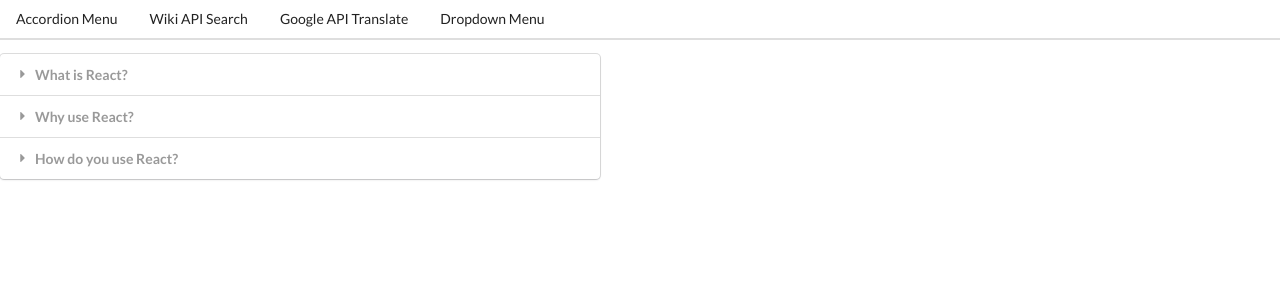
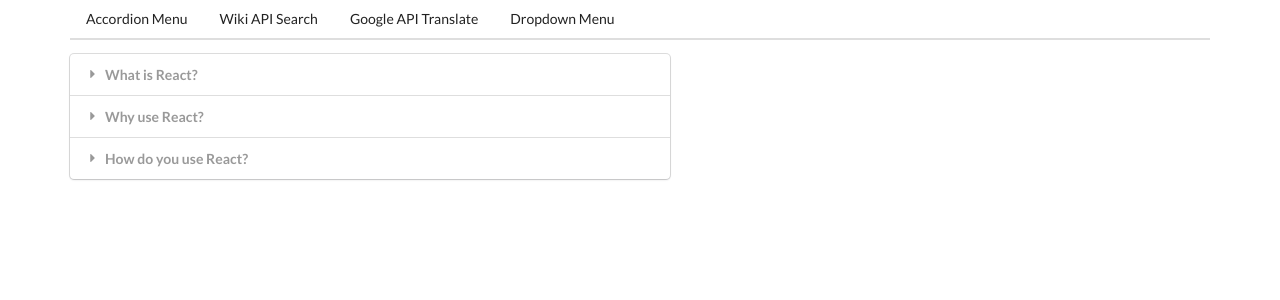
Before and after one commit to colin-schmidt/new-widgets, a React (Create React App) app: page / in a window 1280 px wide. Shown: the top 300 px of the page. Built offline with nearby package versions, Linux system fonts and the light colour scheme.

Commit message:
add app.css padding

```diff
--- a/src/App.js
+++ b/src/App.js
@@ -5,6 +5,7 @@ import Dropdown from "./components/Dropdown";
 import Translate from "./components/Translate";
 import Route from "./components/Route";
 import Header from "./components/Header";
+import "./components/App.css"
 
 const items = [
   {
--- /dev/null
+++ b/src/components/App.css
@@ -0,0 +1,3 @@
+body {
+  padding: 0 5rem 0 5rem;
+}
```
